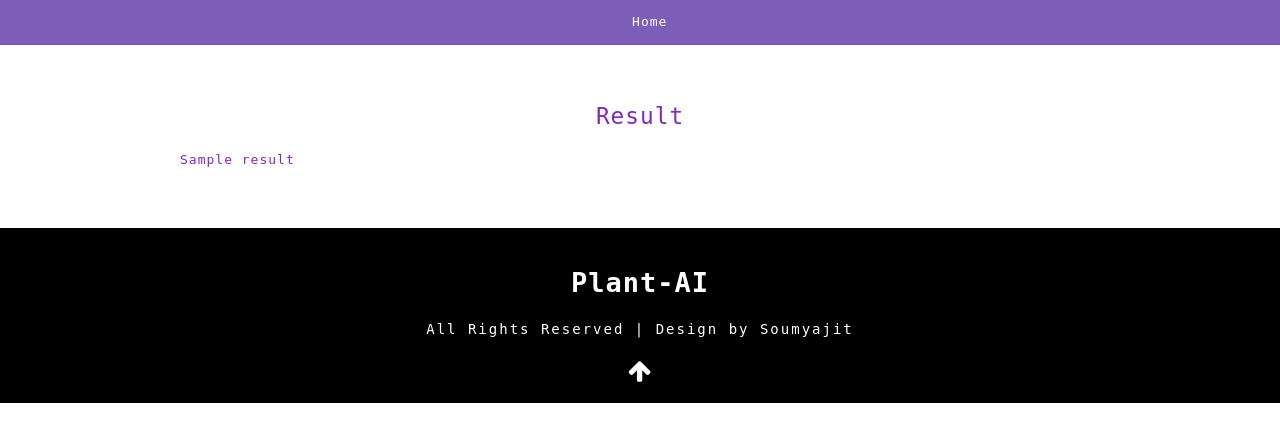
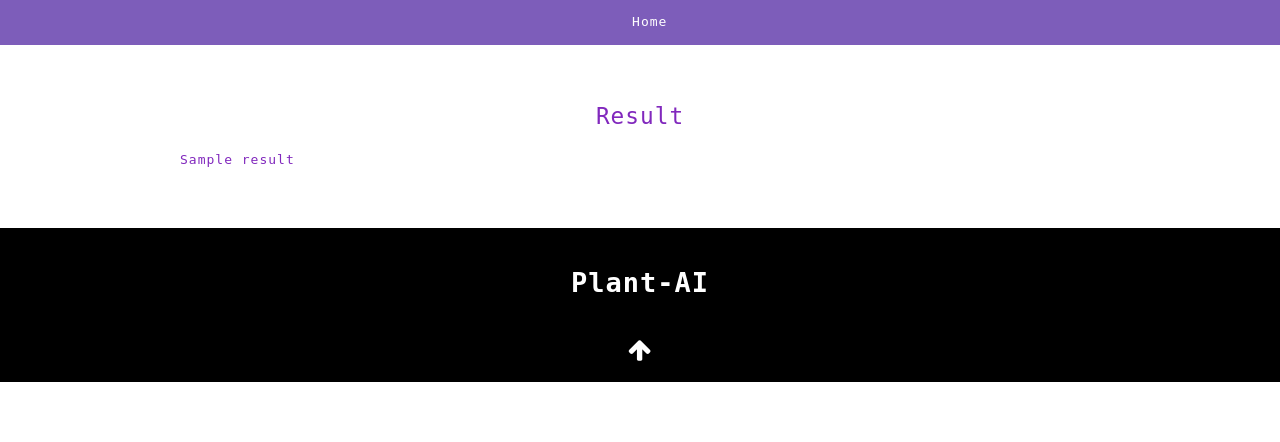
Before and after one commit to Paramu1605/Al-Advanced-Plant-Disease-Detection, a Flask app: template templates/display.html in a window 1280 px wide. Shown: the part 265-707 px from the top of the page. Run offline with Flask 3, Linux system fonts and the light colour scheme; the template is opened without the code that fills it: most values are stand-ins (such as "Sample title", 1, 10 or a date in 2020); some libraries are stand-ins or nearby versions.

Commit message:
Add files via upload

```diff
--- a/templates/display.html
+++ b/templates/display.html
@@ -73,7 +73,7 @@
       </div>
       <div class="bottem-wthree-footer text-center pt-md-4 pt-3">
         <p>
-          All Rights Reserved | Design by Soumyajit
+
         </p>
       </div>
       <!-- move icon -->
```
Also changed, not shown: templates/index.html (line endings or trailing spaces).
